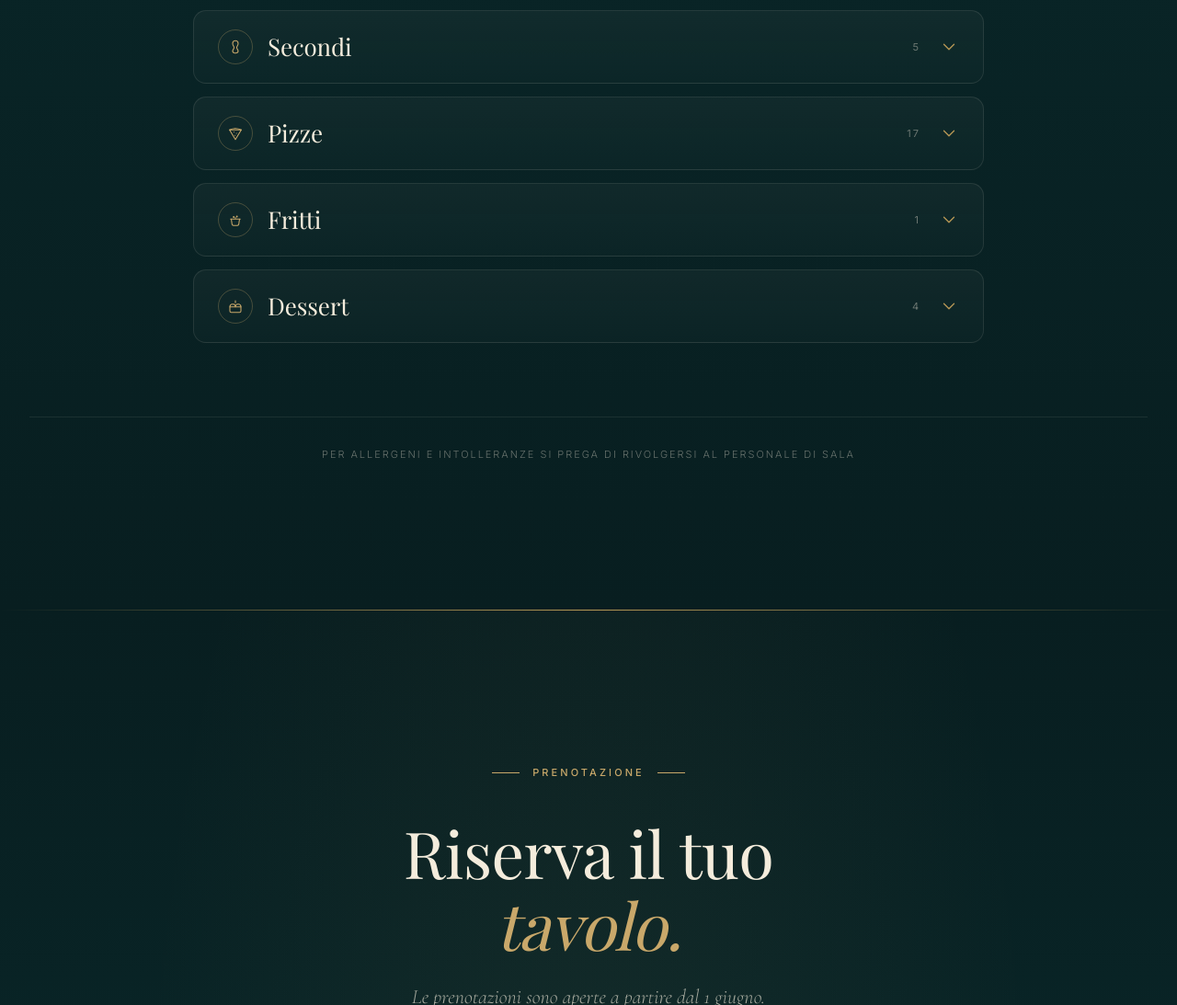
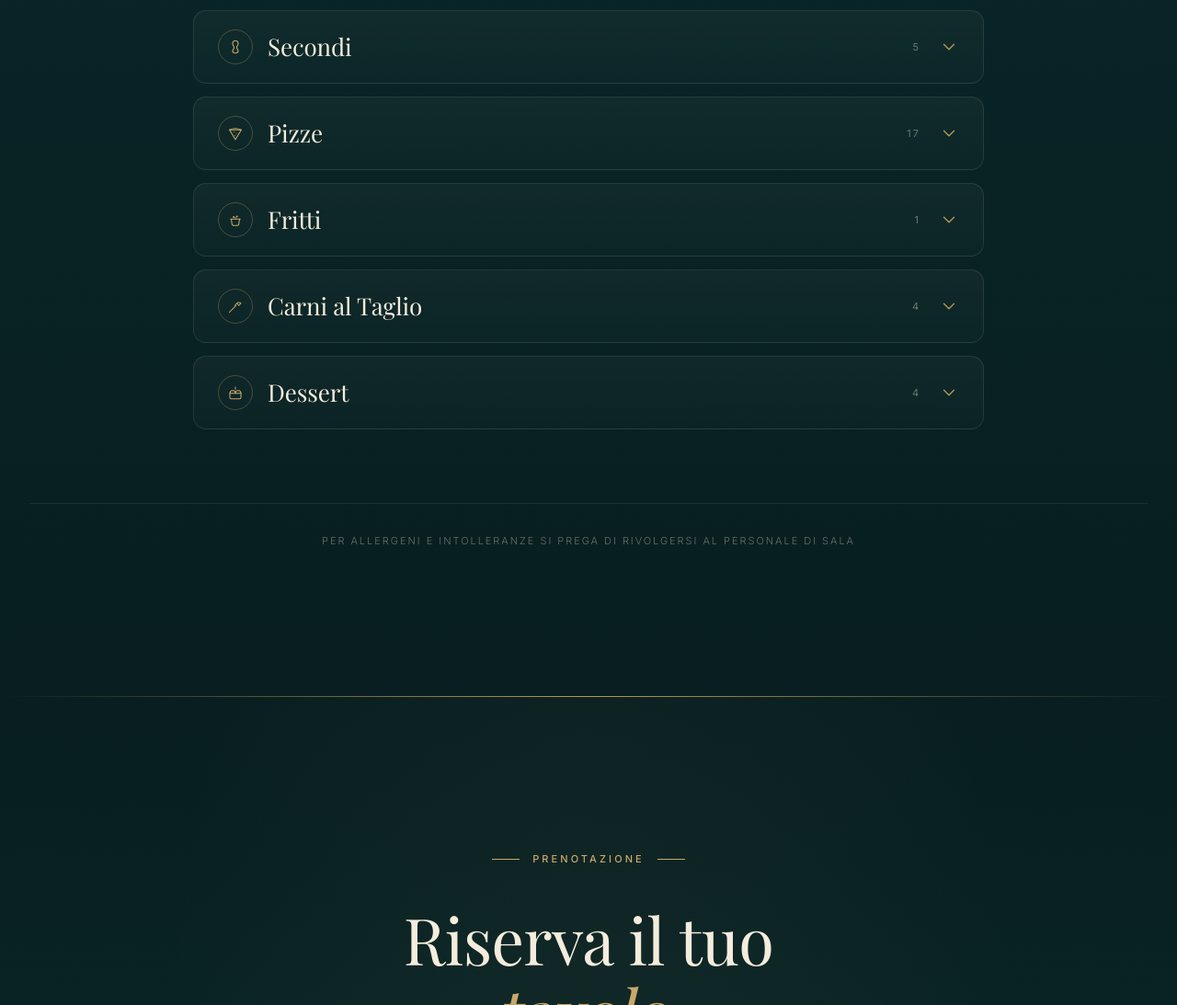
Before and after one commit to Jnojokes/il-segreto-di-villa-luzi, a website: page il-segreto/index.html in a window 1280 px wide. Shown: the part 5140-6233 px from the top of the page at 92% size. Drawn offline with nearby package versions, Linux system fonts and the light colour scheme; animation ran at ten frames a second; a web font is replaced by a local one.

Commit message:
Leggibilità fasce scure (titoli avorio, link salmone) + carni al taglio nel menù QR e nella carta
Co-Authored-By: Claude Fable 5 <noreply@anthropic.com>

```diff
--- a/il-segreto/index.html
+++ b/il-segreto/index.html
@@ -1443,6 +1443,8 @@ section { position: relative; padding: 140px 32px; }
   font-weight: 400;
   letter-spacing: -0.01em;
   margin-bottom: 16px;
+  /* .info è verde notte: senza override il titolo eredita l'inchiostro */
+  color: var(--avorio);
 }
 .info-header h2 em { font-style: italic; color: var(--oro); }
 
@@ -2832,6 +2834,36 @@ src="https://www.facebook.com/tr?id=5285830348309655&ev=PageView&noscript=1"/>
       </div></div></div>
     </article>
 
+    <article class="menu-card" data-cat="tagli">
+      <button type="button" class="menu-card-header" aria-expanded="false" aria-controls="cat-tagli">
+        <span class="menu-card-icon" aria-hidden="true">
+          <svg viewBox="0 0 24 24" fill="none" stroke="currentColor" stroke-width="1.4" stroke-linecap="round" stroke-linejoin="round"><path d="M3 21l10-10"/><path d="M14 8l-3 3"/><path d="M14 8a4 4 0 0 1 6 0l-3 3z"/></svg>
+        </span>
+        <span class="menu-card-name">Carni al Taglio</span>
+        <span class="menu-card-count">4</span>
+        <svg class="menu-card-chevron" viewBox="0 0 24 24" fill="none" stroke="currentColor" stroke-width="1.4" stroke-linecap="round" stroke-linejoin="round" aria-hidden="true"><path d="M6 9l6 6 6-6"/></svg>
+      </button>
+      <div class="menu-card-body-wrap"><div class="menu-card-body"><div class="menu-card-body-inner" id="cat-tagli">
+        <div class="menu-item">
+          <div class="menu-item-main"><span class="menu-item-name">Marchigiana</span></div>
+          <span class="menu-item-price">€ 8,00 / hg</span>
+        </div>
+        <div class="menu-item">
+          <div class="menu-item-main"><span class="menu-item-name">Irlandese</span></div>
+          <span class="menu-item-price">€ 8,00 / hg</span>
+        </div>
+        <div class="menu-item">
+          <div class="menu-item-main"><span class="menu-item-name">Kobe</span></div>
+          <span class="menu-item-price on-request">su richiesta</span>
+        </div>
+        <div class="menu-item">
+          <div class="menu-item-main"><span class="menu-item-name">Wagyu</span></div>
+          <span class="menu-item-price">€ 30,00 / hg</span>
+        </div>
+        <p>Tagli e pezzature in sala</p>
+      </div></div></div>
+    </article>
+
     <article class="menu-card" data-cat="dolci">
       <button type="button" class="menu-card-header" aria-expanded="false" aria-controls="cat-dolci">
         <span class="menu-card-icon" aria-hidden="true">
```
Also changed, not shown: assets/css/site.css (+18 -1 lines), menu/index.html (+28 -0 lines).
